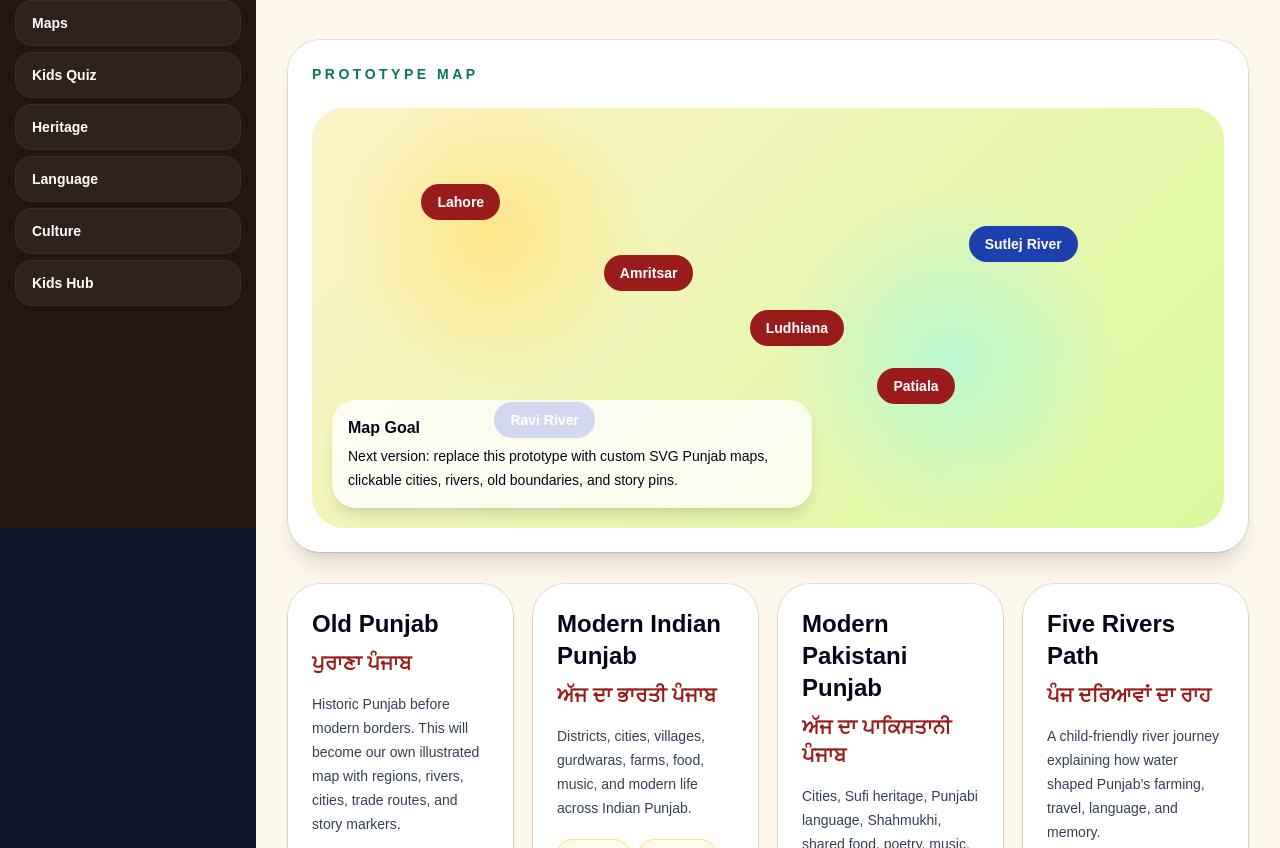
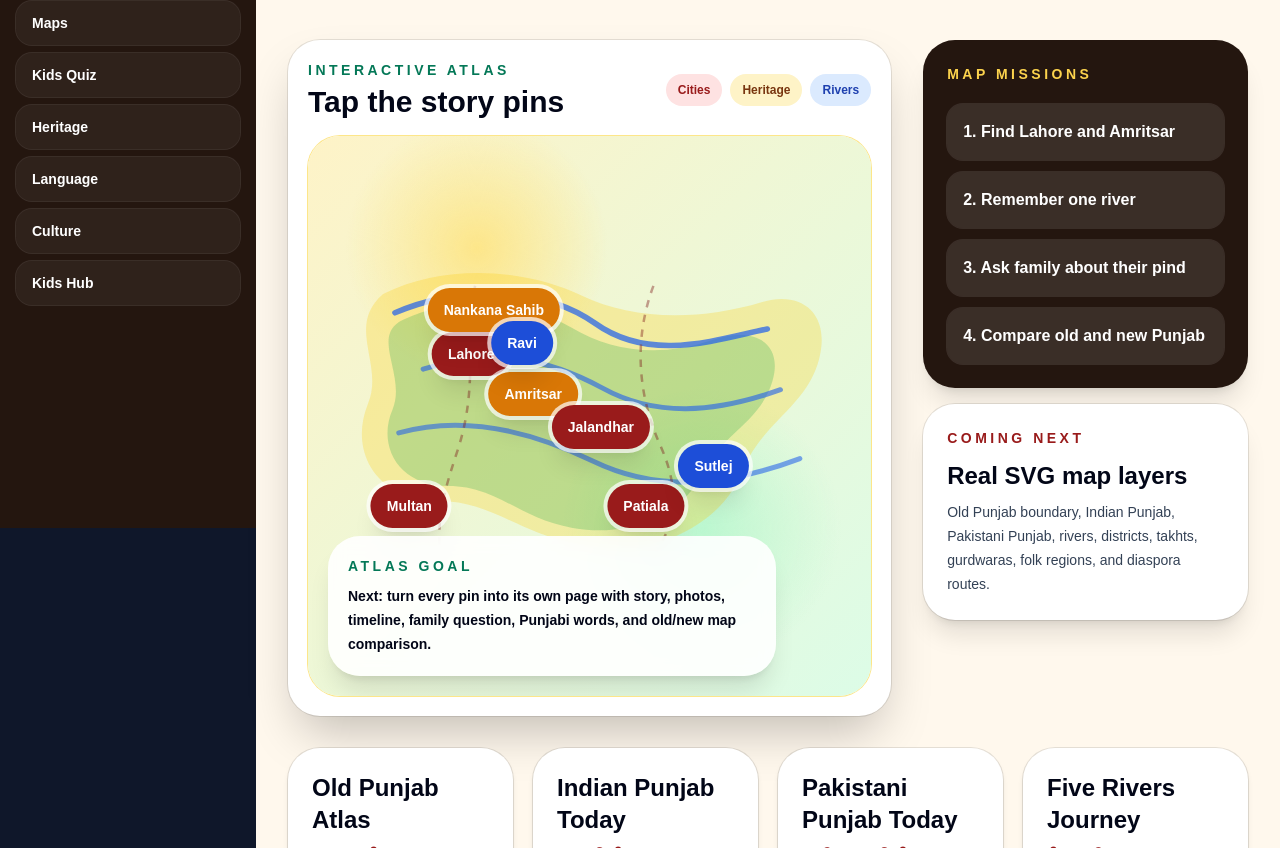
Before and after one commit to Gagan8atwal/sanjha-virsa, a Next.js app: page /maps in a window 1280 px wide. Shown: the part 272-1120 px from the top of the page. Built offline with nearby package versions, Linux system fonts and the light colour scheme.

Commit message:
Redesign maps into richer custom atlas interface

```diff
--- a/app/maps/page.tsx
+++ b/app/maps/page.tsx
@@ -1,56 +1,113 @@
 const mapZones = [
   {
-    title: 'Old Punjab',
+    title: 'Old Punjab Atlas',
     punjabi: 'ਪੁਰਾਣਾ ਪੰਜਾਬ',
-    description: 'Historic Punjab before modern borders. This will become our own illustrated map with regions, rivers, cities, trade routes, and story markers.',
+    description: 'Historic Punjab before modern borders, shown as a story atlas with rivers, cities, regions, and memory pins.',
     points: ['Lahore', 'Amritsar', 'Multan', 'Rawalpindi', 'Patiala', 'Jalandhar'],
   },
   {
-    title: 'Modern Indian Punjab',
-    punjabi: 'ਅੱਜ ਦਾ ਭਾਰਤੀ ਪੰਜਾਬ',
-    description: 'Districts, cities, villages, gurdwaras, farms, food, music, and modern life across Indian Punjab.',
+    title: 'Indian Punjab Today',
+    punjabi: 'ਭਾਰਤੀ ਪੰਜਾਬ',
+    description: 'Districts, cities, gurdwaras, farming, food, music, and modern Punjabi life.',
     points: ['Amritsar', 'Ludhiana', 'Jalandhar', 'Patiala', 'Bathinda', 'Anandpur Sahib'],
   },
   {
-    title: 'Modern Pakistani Punjab',
-    punjabi: 'ਅੱਜ ਦਾ ਪਾਕਿਸਤਾਨੀ ਪੰਜਾਬ',
-    description: 'Cities, Sufi heritage, Punjabi language, Shahmukhi, shared food, poetry, music, and historic places.',
+    title: 'Pakistani Punjab Today',
+    punjabi: 'ਪਾਕਿਸਤਾਨੀ ਪੰਜਾਬ',
+    description: 'Lahore, Faisalabad, Multan, Sufi heritage, Shahmukhi Punjabi, shared food, and poetry.',
     points: ['Lahore', 'Faisalabad', 'Gujranwala', 'Multan', 'Rawalpindi', 'Nankana Sahib'],
   },
   {
-    title: 'Five Rivers Path',
-    punjabi: 'ਪੰਜ ਦਰਿਆਵਾਂ ਦਾ ਰਾਹ',
-    description: 'A child-friendly river journey explaining how water shaped Punjab’s farming, travel, language, and memory.',
+    title: 'Five Rivers Journey',
+    punjabi: 'ਪੰਜ ਦਰਿਆ',
+    description: 'Follow the rivers and learn how water shaped farms, travel, music, food, and memory.',
     points: ['Jhelum', 'Chenab', 'Ravi', 'Beas', 'Sutlej'],
   },
+];
+
+const pins = [
+  { name: 'Lahore', x: '29%', y: '39%', type: 'city', note: 'Historic capital, literature, food, art, and shared Punjabi memory.' },
+  { name: 'Amritsar', x: '40%', y: '46%', type: 'heritage', note: 'Spiritual and cultural center connected with Sikh heritage.' },
+  { name: 'Nankana Sahib', x: '33%', y: '31%', type: 'heritage', note: 'Birthplace of Guru Nanak Dev Ji.' },
+  { name: 'Multan', x: '18%', y: '66%', type: 'city', note: 'Ancient city known for saints, crafts, heat, and history.' },
+  { name: 'Jalandhar', x: '52%', y: '52%', type: 'city', note: 'Doaba region, diaspora roots, sports goods, and culture.' },
+  { name: 'Patiala', x: '60%', y: '66%', type: 'city', note: 'Royal history, music, clothing, and Malwa culture.' },
+  { name: 'Sutlej', x: '72%', y: '59%', type: 'river', note: 'One of the five rivers connected to Punjab’s name.' },
+  { name: 'Ravi', x: '38%', y: '37%', type: 'river', note: 'River connected to Lahore, Amritsar region, and old Punjab routes.' },
 ];
 
 export default function MapsPage() {
   return (
     <main className="min-h-screen bg-[#fff8ed] text-slate-950">
-      <section className="bg-[linear-gradient(135deg,#064e3b,#111827_55%,#f59e0b)] text-white">
+      <section className="bg-[radial-gradient(circle_at_top_left,#fef08a,transparent_25%),linear-gradient(135deg,#064e3b,#111827_55%,#7f1d1d)] text-white">
         <div className="mx-auto max-w-7xl px-5 py-10 md:px-8">
           <p className="text-xs font-black uppercase tracking-[0.35em] text-amber-200">Sanjha Maps</p>
-          <h1 className="mt-3 text-5xl font-black leading-tight md:text-7xl">Our own Punjab map room</h1>
-          <p className="mt-5 max-w-3xl text-lg leading-8 text-slate-100">This is the internal map foundation. No more only outside links. We will build custom illustrated maps for old Punjab, modern Punjab, rivers, regions, cities, and family roots.</p>
+          <h1 className="mt-3 text-5xl font-black leading-tight md:text-7xl">Punjab Atlas Room</h1>
+          <p className="mt-5 max-w-3xl text-lg leading-8 text-slate-100">A custom map experience for old Punjab, new Punjab, rivers, cities, gurdwaras, pind roots, and story pins. This replaces the weak prototype map.</p>
         </div>
       </section>
 
       <section className="mx-auto max-w-7xl px-5 py-12 md:px-8">
-        <div className="rounded-[2rem] bg-white p-6 shadow-xl ring-1 ring-black/10">
-          <p className="text-sm font-black uppercase tracking-[0.25em] text-emerald-700">Prototype Map</p>
-          <div className="relative mt-6 min-h-[420px] overflow-hidden rounded-[2rem] bg-[radial-gradient(circle_at_20%_30%,#fde68a,transparent_20%),radial-gradient(circle_at_70%_60%,#bbf7d0,transparent_25%),linear-gradient(135deg,#fef3c7,#d9f99d)] p-6">
-            <div className="absolute left-[12%] top-[18%] rounded-full bg-red-800 px-4 py-2 text-sm font-black text-white">Lahore</div>
-            <div className="absolute left-[32%] top-[35%] rounded-full bg-red-800 px-4 py-2 text-sm font-black text-white">Amritsar</div>
-            <div className="absolute left-[48%] top-[48%] rounded-full bg-red-800 px-4 py-2 text-sm font-black text-white">Ludhiana</div>
-            <div className="absolute left-[62%] top-[62%] rounded-full bg-red-800 px-4 py-2 text-sm font-black text-white">Patiala</div>
-            <div className="absolute left-[20%] top-[70%] rounded-full bg-blue-800 px-4 py-2 text-sm font-black text-white">Ravi River</div>
-            <div className="absolute left-[72%] top-[28%] rounded-full bg-blue-800 px-4 py-2 text-sm font-black text-white">Sutlej River</div>
-            <div className="absolute bottom-5 left-5 rounded-3xl bg-white/80 p-4 shadow-lg">
-              <p className="font-black">Map Goal</p>
-              <p className="mt-1 max-w-md text-sm leading-6">Next version: replace this prototype with custom SVG Punjab maps, clickable cities, rivers, old boundaries, and story pins.</p>
+        <div className="grid gap-8 lg:grid-cols-[1.3fr_0.7fr]">
+          <div className="rounded-[2rem] bg-white p-5 shadow-2xl ring-1 ring-black/10">
+            <div className="mb-4 flex flex-col justify-between gap-3 md:flex-row md:items-center">
+              <div>
+                <p className="text-sm font-black uppercase tracking-[0.25em] text-emerald-700">Interactive Atlas</p>
+                <h2 className="mt-1 text-3xl font-black">Tap the story pins</h2>
+              </div>
+              <div className="flex flex-wrap gap-2 text-xs font-black">
+                <span className="rounded-full bg-red-100 px-3 py-2 text-red-800">Cities</span>
+                <span className="rounded-full bg-amber-100 px-3 py-2 text-amber-900">Heritage</span>
+                <span className="rounded-full bg-blue-100 px-3 py-2 text-blue-800">Rivers</span>
+              </div>
+            </div>
+
+            <div className="relative min-h-[560px] overflow-hidden rounded-[2rem] bg-[radial-gradient(circle_at_30%_20%,#fde68a,transparent_22%),radial-gradient(circle_at_70%_70%,#bbf7d0,transparent_25%),linear-gradient(135deg,#fef3c7,#dcfce7)] p-4 ring-1 ring-amber-200">
+              <svg viewBox="0 0 900 560" className="absolute inset-0 h-full w-full" role="img" aria-label="Illustrated Punjab atlas">
+                <path d="M120 85 C220 35 350 45 438 88 C515 125 620 130 726 98 C789 79 835 117 817 188 C798 264 725 291 696 365 C665 446 570 503 455 489 C347 476 297 416 210 416 C111 416 64 338 96 260 C122 197 60 137 120 85 Z" fill="#facc15" opacity="0.28" />
+                <path d="M152 126 C244 84 349 96 420 138 C486 177 561 187 645 159 C716 135 760 165 742 225 C722 292 655 313 626 377 C598 438 514 475 423 459 C337 444 303 392 224 392 C145 392 110 328 135 270 C158 215 98 151 152 126 Z" fill="#16a34a" opacity="0.24" />
+                <path d="M139 115 C245 70 377 74 459 132 C547 195 653 158 734 141" fill="none" stroke="#2563eb" strokeWidth="9" strokeLinecap="round" opacity="0.72" />
+                <path d="M184 205 C297 170 383 188 470 235 C555 282 648 276 755 238" fill="none" stroke="#2563eb" strokeWidth="8" strokeLinecap="round" opacity="0.62" />
+                <path d="M145 307 C250 277 356 304 455 352 C558 402 666 393 786 348" fill="none" stroke="#2563eb" strokeWidth="8" strokeLinecap="round" opacity="0.58" />
+                <path d="M267 72 C251 160 272 232 240 332 C221 390 205 438 211 500" fill="none" stroke="#7f1d1d" strokeWidth="4" strokeDasharray="12 12" opacity="0.42" />
+                <path d="M552 72 C520 158 527 247 563 327 C599 408 584 459 548 510" fill="none" stroke="#7f1d1d" strokeWidth="4" strokeDasharray="12 12" opacity="0.42" />
+              </svg>
+
+              {pins.map((pin) => (
+                <a
+                  key={pin.name}
+                  href={`#${pin.name.toLowerCase().replaceAll(' ', '-')}`}
+                  className={`absolute -translate-x-1/2 -translate-y-1/2 rounded-full px-4 py-3 text-sm font-black text-white shadow-xl ring-4 ring-white/70 transition hover:scale-110 ${
+                    pin.type === 'river' ? 'bg-blue-700' : pin.type === 'heritage' ? 'bg-amber-600' : 'bg-red-800'
+                  }`}
+                  style={{ left: pin.x, top: pin.y }}
+                >
+                  {pin.name}
+                </a>
+              ))}
+
+              <div className="absolute bottom-5 left-5 max-w-md rounded-[2rem] bg-white/90 p-5 shadow-xl backdrop-blur">
+                <p className="text-sm font-black uppercase tracking-[0.25em] text-emerald-700">Atlas Goal</p>
+                <p className="mt-2 text-sm font-semibold leading-6">Next: turn every pin into its own page with story, photos, timeline, family question, Punjabi words, and old/new map comparison.</p>
+              </div>
             </div>
           </div>
+
+          <aside className="space-y-4">
+            <div className="rounded-[2rem] bg-[#24160f] p-6 text-white shadow-xl">
+              <p className="text-sm font-black uppercase tracking-[0.25em] text-amber-300">Map Missions</p>
+              <div className="mt-5 grid gap-3">
+                {['Find Lahore and Amritsar', 'Remember one river', 'Ask family about their pind', 'Compare old and new Punjab'].map((mission, index) => (
+                  <div key={mission} className="rounded-2xl bg-white/10 p-4 font-black ring-1 ring-white/10">{index + 1}. {mission}</div>
+                ))}
+              </div>
+            </div>
+            <div className="rounded-[2rem] bg-white p-6 shadow-xl ring-1 ring-black/10">
+              <p className="text-sm font-black uppercase tracking-[0.25em] text-red-800">Coming Next</p>
+              <p className="mt-3 text-2xl font-black">Real SVG map layers</p>
+              <p className="mt-2 text-sm leading-6 text-slate-700">Old Punjab boundary, Indian Punjab, Pakistani Punjab, rivers, districts, takhts, gurdwaras, folk regions, and diaspora routes.</p>
+            </div>
+          </aside>
         </div>
 
         <div className="mt-8 grid gap-5 md:grid-cols-2 lg:grid-cols-4">
@@ -67,6 +124,16 @@ export default function MapsPage() {
             </article>
           ))}
         </div>
+
+        <section className="mt-8 grid gap-5 md:grid-cols-2 lg:grid-cols-4">
+          {pins.map((pin) => (
+            <article id={pin.name.toLowerCase().replaceAll(' ', '-')} key={pin.name} className="scroll-mt-28 rounded-[2rem] bg-white p-6 shadow-md ring-1 ring-black/10">
+              <p className="text-xs font-black uppercase tracking-[0.25em] text-emerald-700">Story Pin</p>
+              <h3 className="mt-3 text-2xl font-black">{pin.name}</h3>
+              <p className="mt-3 text-sm leading-6 text-slate-700">{pin.note}</p>
+            </article>
+          ))}
+        </section>
       </section>
     </main>
   );
```
